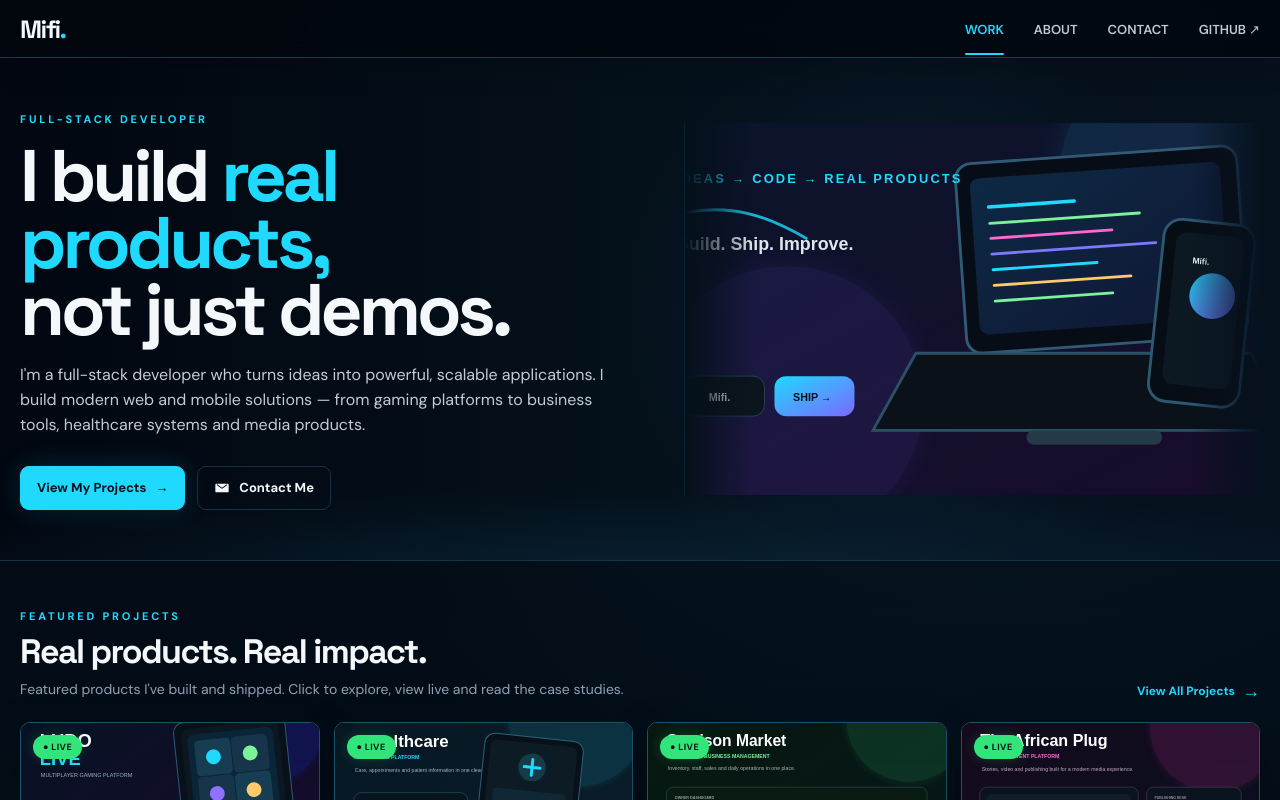
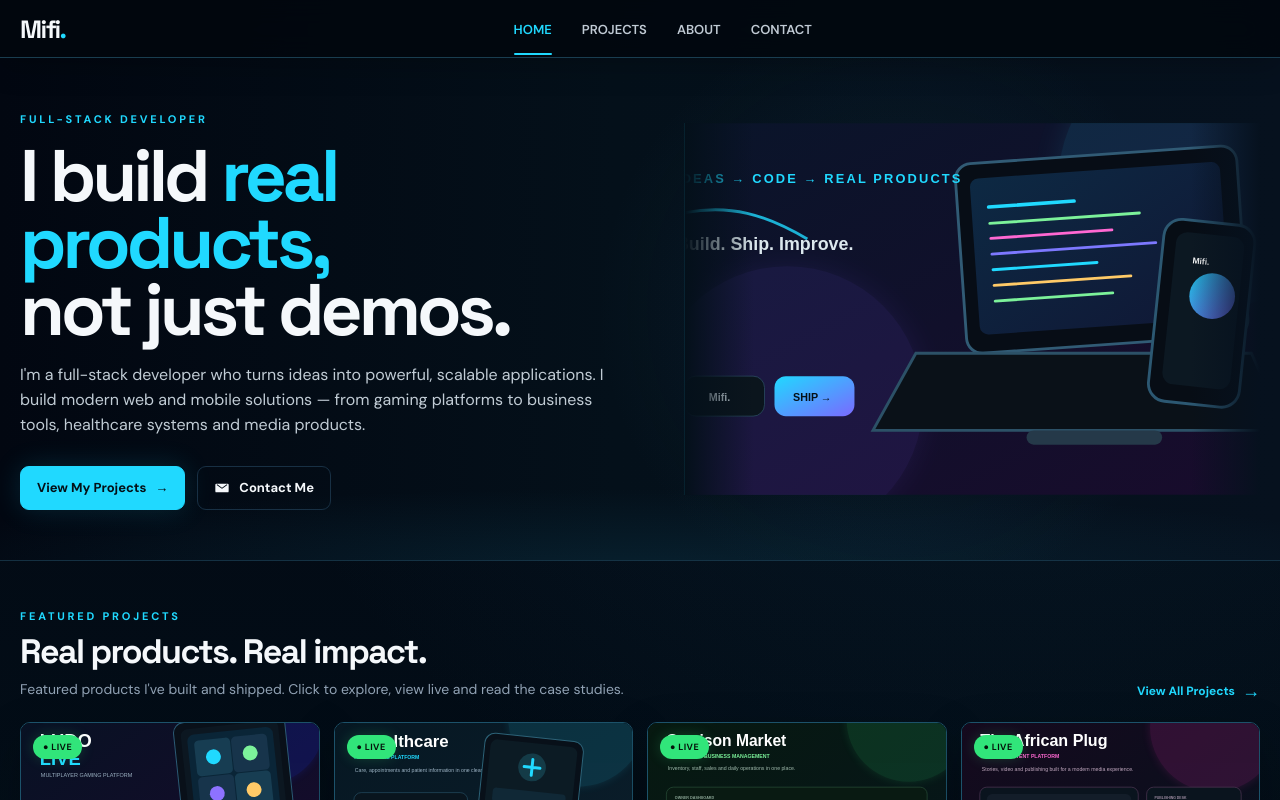
Before and after one commit to MrDan001/mifitech-portfolio, a Next.js app: page / in a window 1280 px wide. Shown: the top 800 px of the page. Built offline with nearby package versions, Linux system fonts and the light colour scheme.

Commit message:
Update navigation to match new portfolio design

```diff
--- a/app/components/SiteNav.tsx
+++ b/app/components/SiteNav.tsx
@@ -2,6 +2,22 @@
 
 import { useEffect, useState } from 'react';
 import Link from 'next/link';
+
+function GithubIcon() {
+  return (
+    <svg viewBox="0 0 24 24" aria-hidden="true">
+      <path d="M12 2C6.48 2 2 6.53 2 12.14c0 4.48 2.86 8.27 6.83 9.61.5.1.68-.22.68-.49 0-.24-.01-1.03-.01-1.87-2.78.62-3.37-1.2-3.37-1.2-.46-1.19-1.11-1.5-1.11-1.5-.91-.64.07-.63.07-.63 1.01.07 1.54 1.06 1.54 1.06.9 1.57 2.36 1.12 2.94.86.09-.67.35-1.12.64-1.38-2.22-.26-4.56-1.14-4.56-5.05 0-1.12.39-2.03 1.02-2.75-.1-.26-.44-1.31.1-2.72 0 0 .83-.27 2.75 1.05a9.2 9.2 0 0 1 5 0c1.92-1.32 2.75-1.05 2.75-1.05.54 1.41.2 2.46.1 2.72.63.72 1.02 1.63 1.02 2.75 0 3.92-2.35 4.78-4.58 5.03.36.32.68.94.68 1.9 0 1.37-.01 2.47-.01 2.8 0 .27.18.6.69.49A10.1 10.1 0 0 0 22 12.14C22 6.53 17.52 2 12 2Z"/>
+    </svg>
+  );
+}
+
+function MailIcon() {
+  return (
+    <svg viewBox="0 0 24 24" aria-hidden="true">
+      <path d="M3.75 5.5h16.5A1.75 1.75 0 0 1 22 7.25v9.5a1.75 1.75 0 0 1-1.75 1.75H3.75A1.75 1.75 0 0 1 2 16.75v-9.5A1.75 1.75 0 0 1 3.75 5.5Zm.2 2.1 7.41 5.3a1.1 1.1 0 0 0 1.28 0l7.41-5.3-.87-1.2-7.18 5.14-7.18-5.14-.87 1.2Z"/>
+    </svg>
+  );
+}
 
 export default function SiteNav() {
   const [open, setOpen] = useState(false);
@@ -15,6 +31,7 @@
   }, []);
 
   const close = () => setOpen(false);
+  const mailto = 'mailto:officialsafebase@gmail.com?subject=Project%20Inquiry%20for%20Mifitech';
 
   return (
     <nav className="nav">
@@ -24,14 +41,19 @@
         </Link>
 
         <div className="links desktop-links">
-          <a href="/#work">WORK</a>
+          <a href="/">HOME</a>
+          <a href="/#work">PROJECTS</a>
           <a href="/#about">ABOUT</a>
           <a href="/#contact">CONTACT</a>
-          <a href="https://github.com/MrDan001" target="_blank" rel="noreferrer">
-            GITHUB ↗
-          </a>
         </div>
 
+        <div className="nav-social">
+          <a className="nav-icon" href="https://github.com/MrDan001" target="_blank" rel="noreferrer" aria-label="GitHub">
+            <GithubIcon />
+          </a>
+          <a className="nav-icon" href={mailto} aria-label="Email">
+            <MailIcon />
+          </a>
           <button
             className="menu-button"
             type="button"
@@ -45,16 +67,17 @@
             <span className="menu-line" />
           </button>
         </div>
+      </div>
 
       {open && (
         <div id="mobile-navigation" className="mobile-menu">
           <div className="wrap mobile-menu-inner">
-            <a href="/#work" onClick={close}>WORK</a>
+            <a href="/" onClick={close}>HOME</a>
+            <a href="/#work" onClick={close}>PROJECTS</a>
             <a href="/#about" onClick={close}>ABOUT</a>
             <a href="/#contact" onClick={close}>CONTACT</a>
-            <a href="https://github.com/MrDan001" target="_blank" rel="noreferrer" onClick={close}>
-              GITHUB ↗
-            </a>
+            <a href="https://github.com/MrDan001" target="_blank" rel="noreferrer" onClick={close}>GITHUB ↗</a>
+            <a href={mailto} onClick={close}>EMAIL ↗</a>
           </div>
         </div>
       )}
```
Lines whose indentation alone changed are shown as unchanged.
